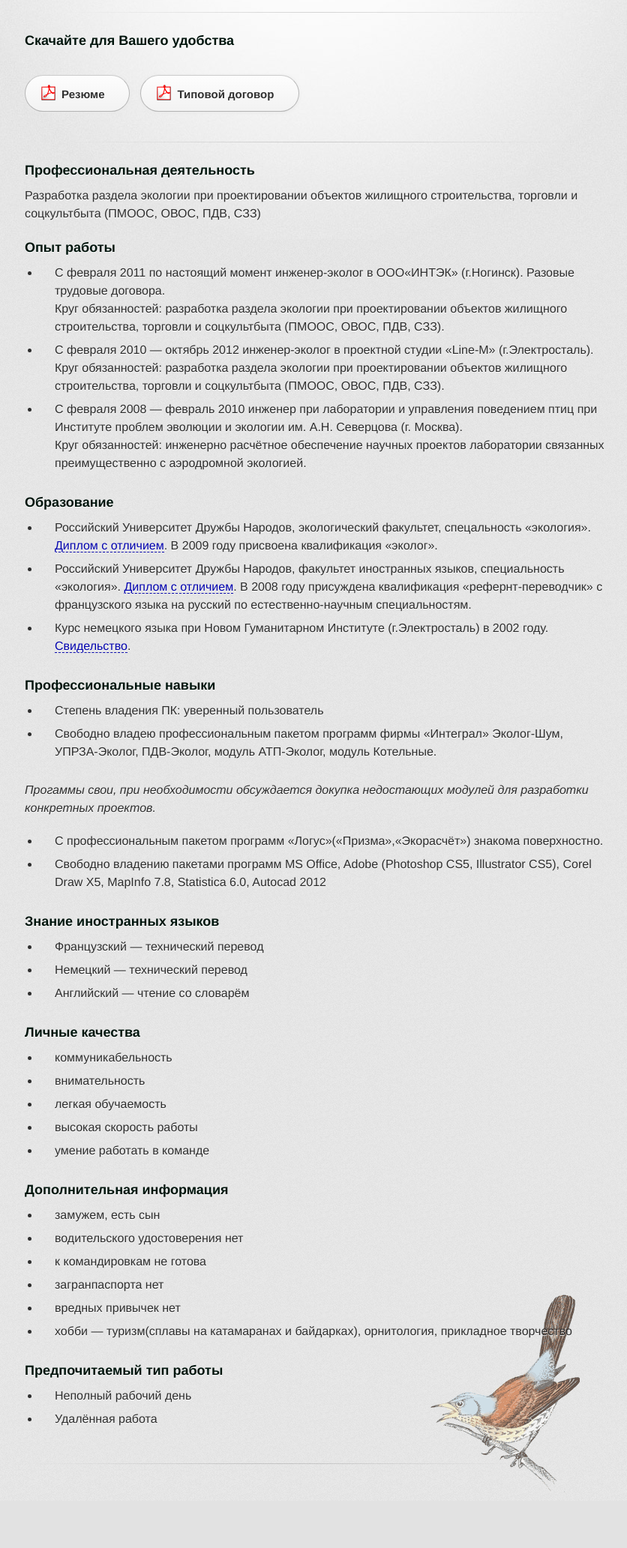
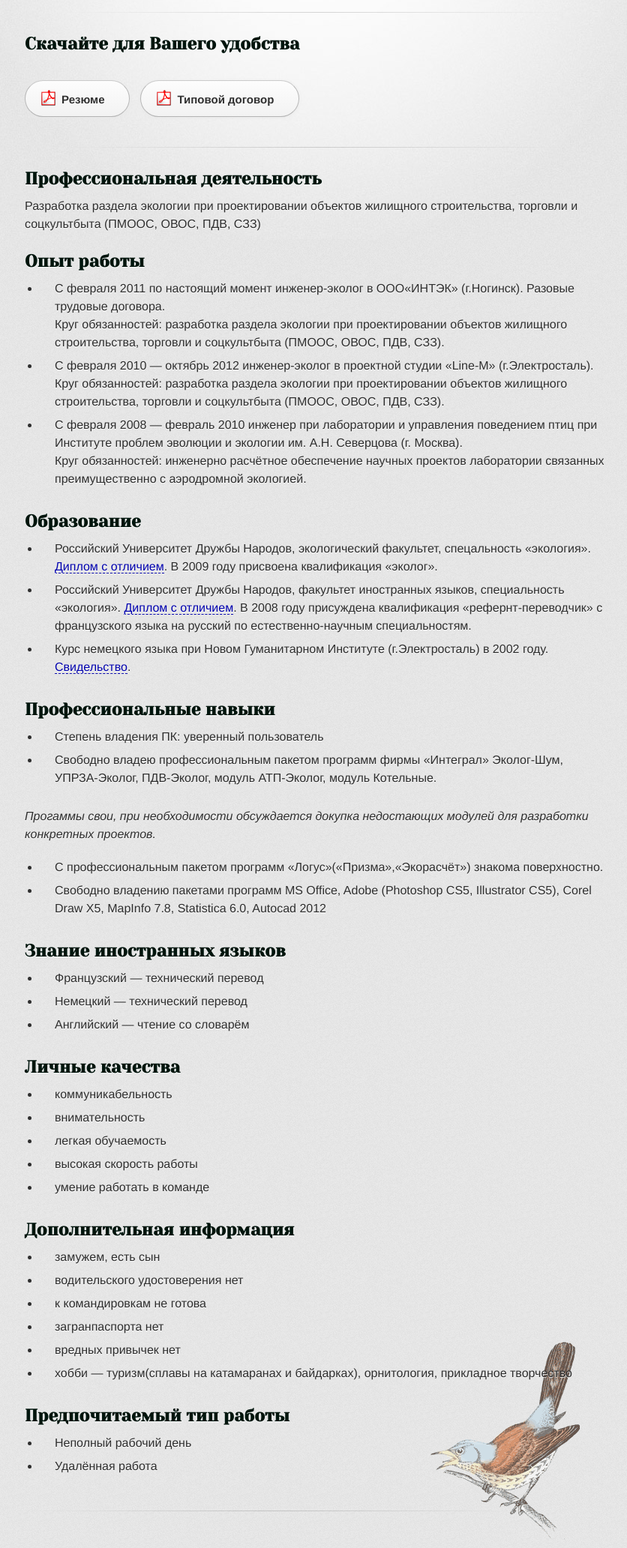
Before and after one commit to ReshetnikovaValery/reshetnikovavalery.github.com, a PHP site: page / in a window 1280 px wide. Shown: the part 254-2319 px from the top of the page at 75% size, without its empty margins (217-1053 px from the left). Before the commit the page ends 2244 px from the top, so only its background shows below. Run offline with PHP 8.4, Linux system fonts and the light colour scheme; some web fonts are replaced.

Commit message:
Change font

```diff
--- a/index.html
+++ b/index.html
@@ -4,6 +4,7 @@
     <meta charset='utf-8'>
     <meta http-equiv="X-UA-Compatible" content="chrome=1">
     <link href='https://fonts.googleapis.com/css?family=Chivo:900' rel='stylesheet' type='text/css'>
+    <link href='http://fonts.googleapis.com/css?family=Yeseva+One&subset=cyrillic' rel='stylesheet' type='text/css'>
     <link rel="stylesheet" type="text/css" href="stylesheets/stylesheet.css" media="screen" />
     <link rel="stylesheet" type="text/css" href="stylesheets/pygment_trac.css" media="screen" />
     <link rel="stylesheet" type="text/css" href="stylesheets/print.css" media="print" />
--- a/stylesheets/stylesheet.css
+++ b/stylesheets/stylesheet.css
@@ -262,9 +262,10 @@ h2 {
 
 h3 {
   color: #00150d;
-  font-size: 18px;
+  font-size: 17pt;
   font-weight: bold;
   margin-bottom: 8px;
+  font-family: "Yeseva One"
 }
 
 h4 {
```
